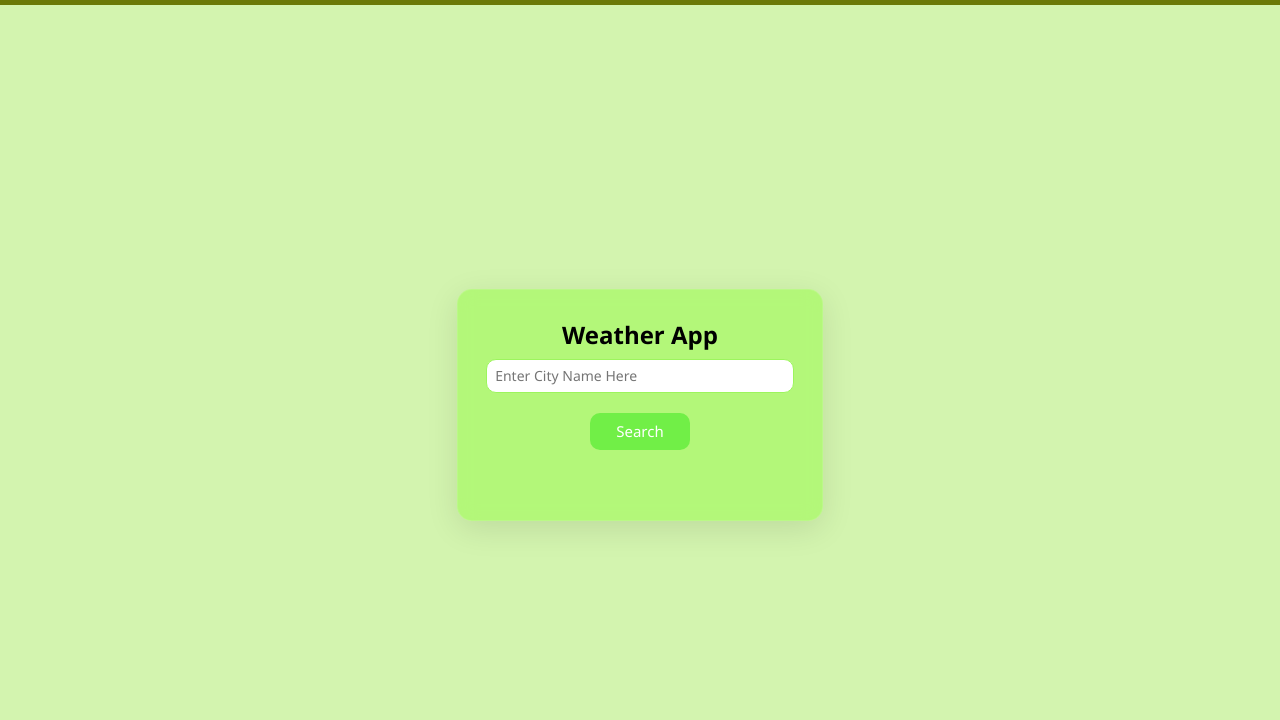
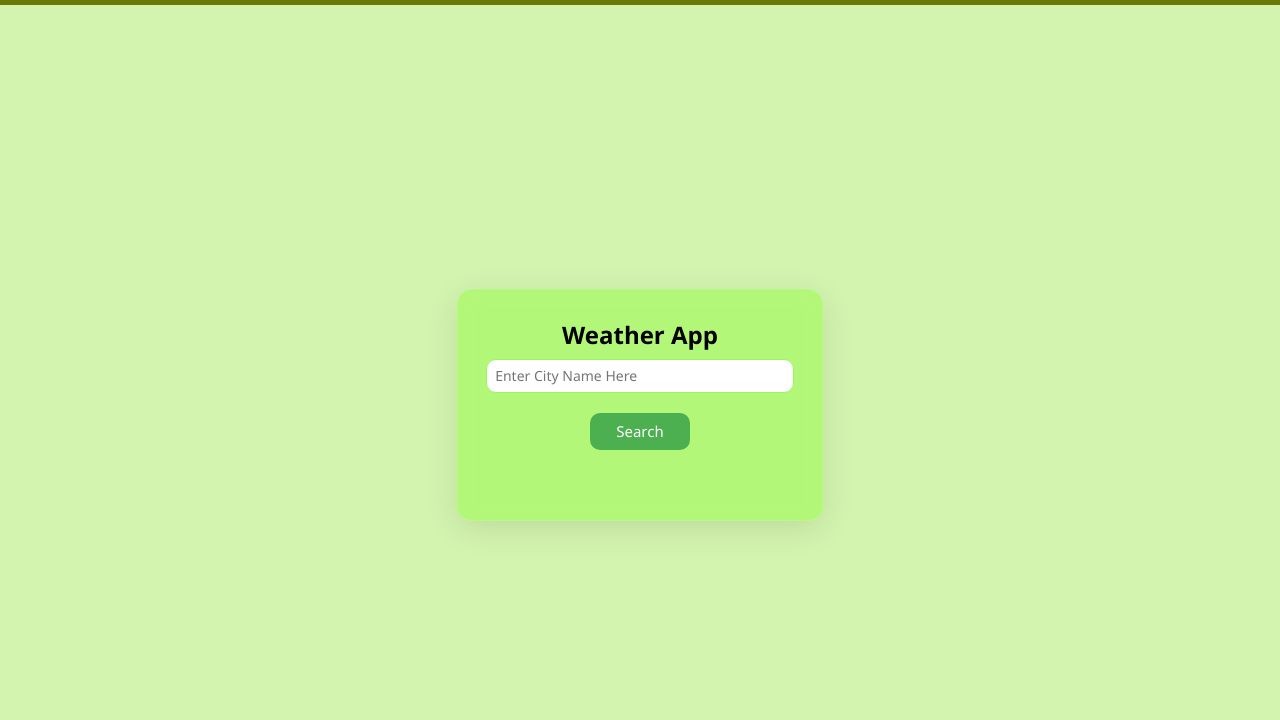
Before and after one commit to SanketChopade777/Agro-Pro-Website, a plain HTML site: page weather.html in a window 1280 px wide. In both pictures the pointer is over the button "Search". Shown: the part 80-800 px from the top of the page. Drawn offline with nearby package versions, Linux system fonts and the light colour scheme; files that its build step writes are made by us from their sources; a script that the page names is missing; files whose address does not match are found by name.

Commit message:
Update style.css

```diff
--- a/weather/style.css
+++ b/weather/style.css
@@ -51,7 +51,7 @@ input {
     font-size: 15px;
 }
 
-button:hover {
+#weather_button:hover {
     background: #4CAF50;
 }
 
```
